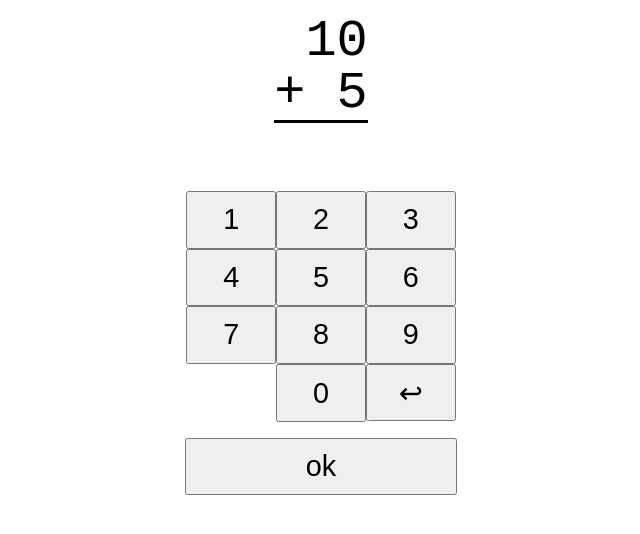
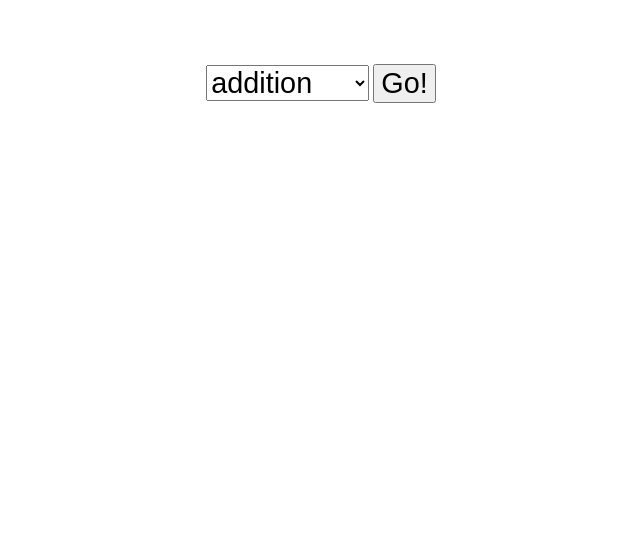
Before and after one commit to rosulek/mathfacts, a plain HTML site: page math.html in a window 1280 px wide. Shown: the whole page, without its empty margins (319-959 px from the left). Drawn offline with Linux system fonts and the light colour scheme.

Commit message:
subtraction too

```diff
--- a/math.css
+++ b/math.css
@@ -25,6 +25,10 @@ ol, ul {
     max-width: 100% !important;
 }
 
+#controls {
+    display: none;
+}
+
 .equation {
     font-family: monospace;
     font-size: 4em;
@@ -39,8 +43,11 @@ ol, ul {
     text-align: right;
 }
 
-.stacked .plus:before {
+.stacked .add:before {
     content: "+ ";
+}
+.stacked .subtract:before {
+    content: "- ";
 }
 
 .stacked span.result {
@@ -106,3 +113,13 @@ ol, ul {
     color: #ee0000;
     text-shadow: 0 0 0.5em #ee0000;
 }
+
+#config {
+    height: 90%;
+}
+#config form {
+    padding-top: 3em;
+}
+#configop, #configsubmit {
+    font-size: 1.8em;
+}
--- a/addition.html
+++ b/math.html
@@ -1,7 +1,7 @@
 <html>
   <head>
     <meta name="viewport" content="width=device-width, maximum-scale=1.0, initial-scale=1.0">
-    <title>Addition facts</title>
+    <title>Math facts</title>
 
     <link rel="stylesheet" href="math.css">
 
@@ -16,7 +16,11 @@
         'line1min': 1,
         'line1max': 19,
         'line2min': 1,
-        'line2max': 9
+        'line2max': 9,
+    };
+    var validops = {
+        'add': 1,
+        'subtract': 1
     };
 
     var success = function () {
@@ -37,9 +41,17 @@
         $(".equation").removeClass("success");
         $("#result").text("");
 
-        currprob.line1 = samprange( config.line1min, config.line1max );
-        currprob.line2 = samprange( config.line2min, config.line2max );
-        currprob.answer = currprob.line1 + currprob.line2;
+        if (config.op == "add") {
+            currprob.line1 = samprange( config.line1min, config.line1max );
+            currprob.line2 = samprange( config.line2min, config.line2max );
+            currprob.answer = currprob.line1 + currprob.line2;
+        } else if (config.op == "subtract") {
+            do {
+                currprob.line1 = samprange( config.line1min, config.line1max );
+                currprob.line2 = samprange( config.line2min, config.line2max );
+            } while (currprob.line1 < currprob.line2);
+            currprob.answer = currprob.line1 - currprob.line2;
+        }
 
         $("#line1").text( currprob.line1 );
         $("#line2").text( currprob.line2 );
@@ -53,6 +65,14 @@
             var stuff = terms[i].split('=');
             config[ decodeURIComponent(stuff[0]) ] = decodeURIComponent(stuff[1]);
         }
+
+        if (!(config.op in validops)) {
+            $("#mathfacts").hide();
+            $("#config").show();
+            return;
+        }
+
+        $("#line2").addClass(config.op);
 
         $("#numpad").on("click", "button", function(e) {
             var id = e.target.id;
@@ -105,12 +125,14 @@
   <body>
 
     <div id="container">
+
+      <div id="mathfacts">
+
         <div class="equation stacked">
             <span class="line" id="line1">1</span>
-            <span class="line plus" id="line2">1</span>
+            <span class="line" id="line2">1</span>
             <span class="result line" id="result">2</span>
         </div>
-
 
         <div id="buttons">
             <div id="numpad">
@@ -132,7 +154,21 @@
                 <button id="ok">ok</button>
             </div>
         </div>
+      </div>
+
+
+      <div id="config">
+        <form method=GET>
+            <select name="op" id="configop">
+                <option value="add">addition</option>
+                <option value="subtract">subtraction</option>
+            </select>
+            <input type=submit value="Go!" id="configsubmit">
+        </form>
+      </div>
+
     </div>
+
 
   </body>
 </html>
```
Also changed, not shown: index.html (+2 -5 lines).
